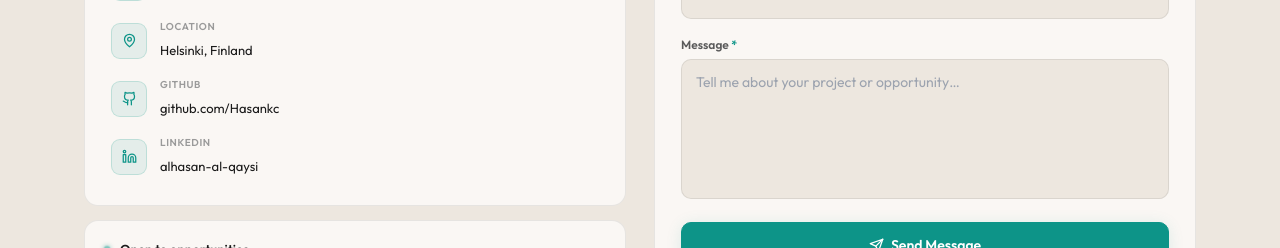
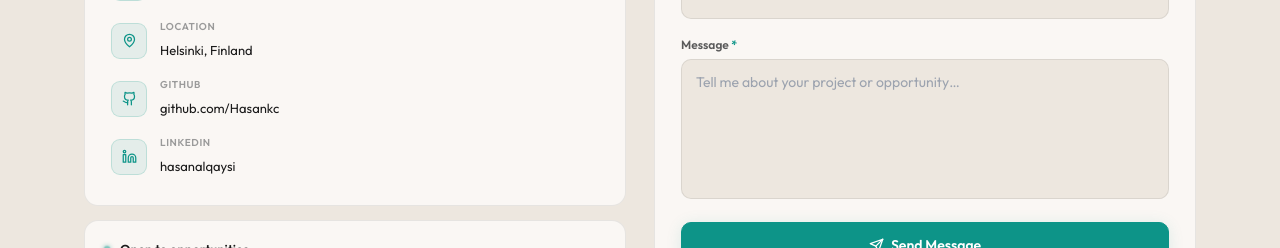
Before and after one commit to Hasankc/portfolio, a Next.js app in the folder frontend/: page / in a window 1280 px wide. Shown: the part 6246-6494 px from the top of the page. Built offline with nearby package versions, Linux system fonts and the light colour scheme; no server answers.

Commit message:
Update LinkedIn profile information

```diff
--- a/frontend/components/sections/Contact.tsx
+++ b/frontend/components/sections/Contact.tsx
@@ -21,7 +21,7 @@ const CONTACTS = [
   { id: 'phone',    Icon: Phone,    label: 'Phone',    val: '+358 45 113 9969',                  href: 'tel:+358451139969' },
   { id: 'location', Icon: MapPin,   label: 'Location', val: 'Helsinki, Finland',                 href: null },
   { id: 'github',   Icon: Github,   label: 'GitHub',   val: 'github.com/Hasankc',               href: 'https://github.com/Hasankc' },
-  { id: 'linkedin', Icon: Linkedin, label: 'LinkedIn', val: 'alhasan-al-qaysi',                  href: 'https://linkedin.com/in/alhasan-al-qaysi' },
+  { id: 'linkedin', Icon: Linkedin, label: 'LinkedIn', val: 'hasanalqaysi',                  href: 'https://linkedin.com/in/hasanalqaysi' },
 ];
 
 export function Contact() {
```
